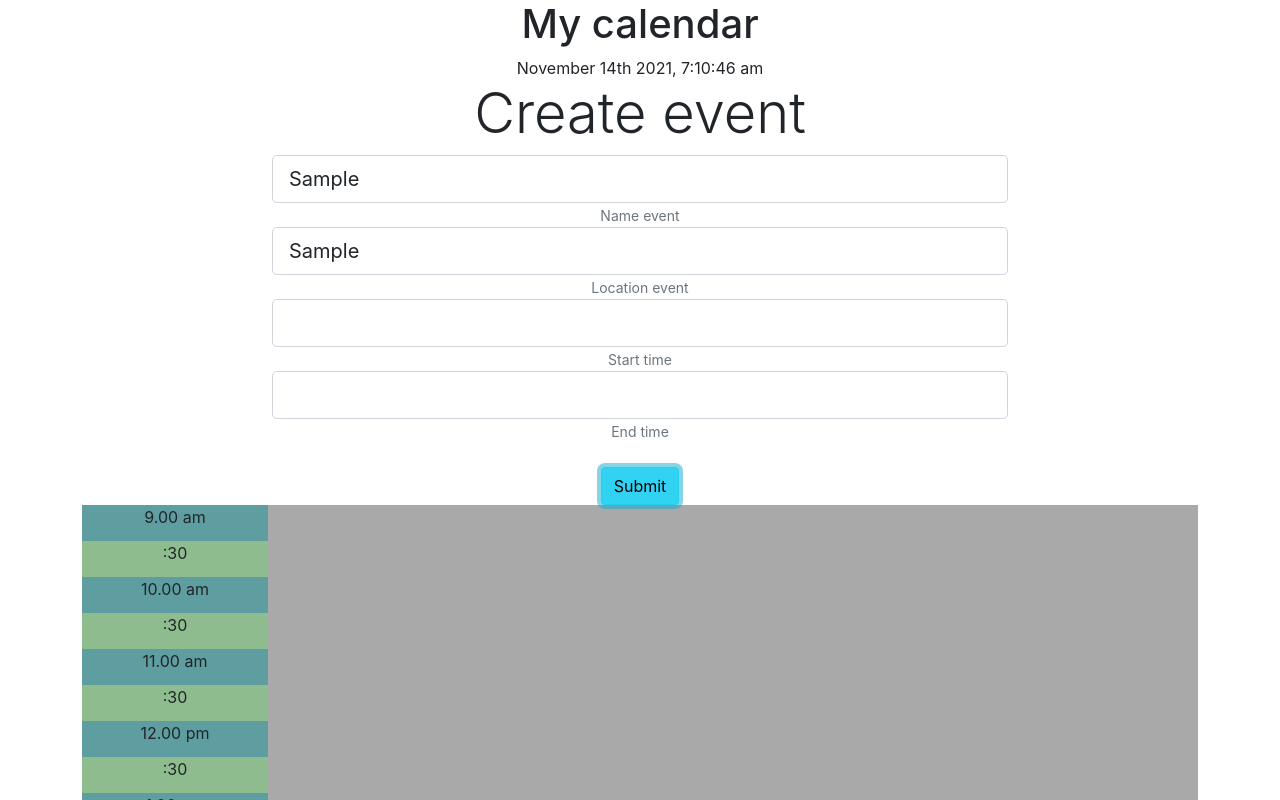
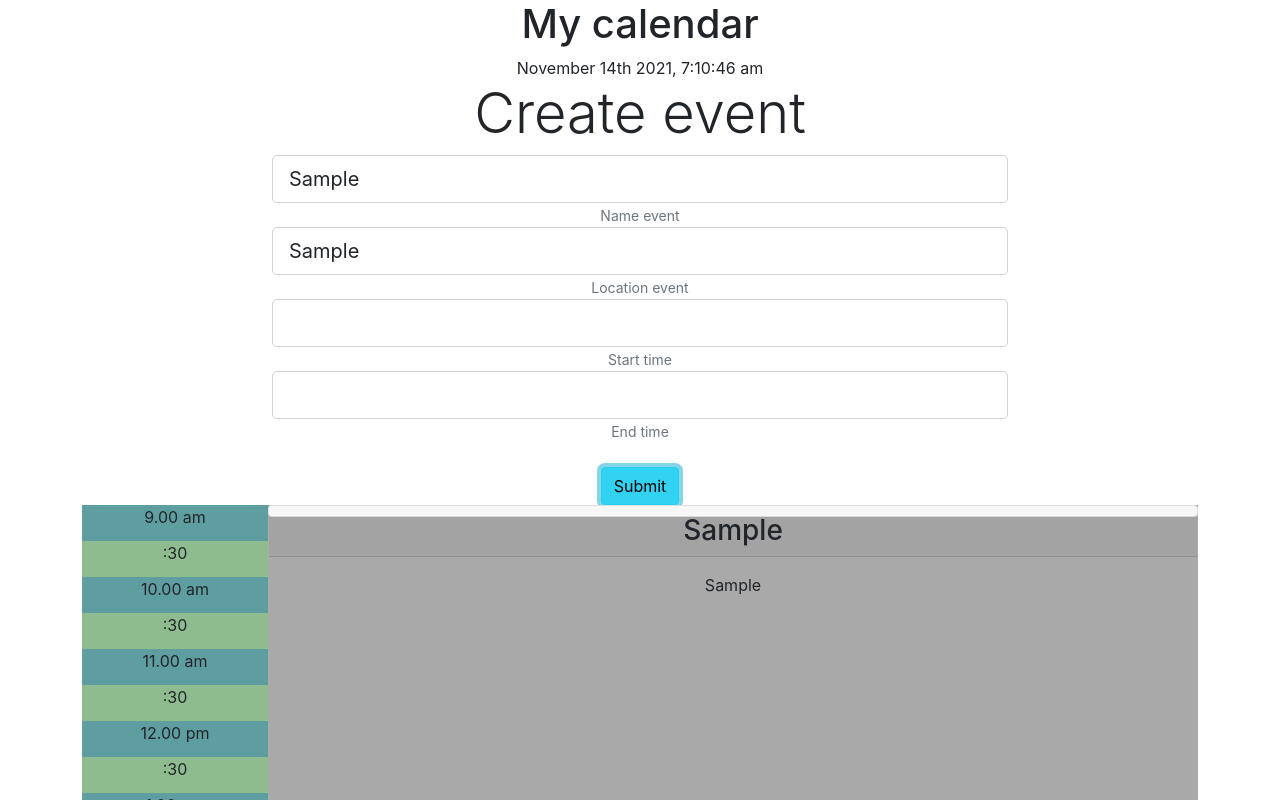
Before and after one commit to Lemeshevskaya/calendar-react, a React (Create React App) app: page / in a window 1280 px wide. Both pictures are taken after typing "Sample", "Sample" into the empty fields and a click on the input "Submit". Shown: the top 800 px of the page. Built offline with nearby package versions, Linux system fonts and the light colour scheme.

Commit message:
change CreateLable

```diff
--- a/src/components/CreateLable.js
+++ b/src/components/CreateLable.js
@@ -4,17 +4,8 @@ export default class CreateLable extends Component {
   render() {
     const {lable} = this.props;
     const {times} = this.props;
-    const period = [];
-    times.map((time) => {
-      if (time === lable.timeStart) {
-        period.push(times.indexOf(time));
-      } else if (time === lable.timeEnd) {
-        period.push(times.indexOf(time));
-      }
-      return (period)
-    })
-    const startTime = period[0];
-    const endTime = period[1]
+    const startTime = times.indexOf(lable.timeStart);
+    const endTime = times.indexOf(lable.timeEnd);
     return (
       <div className="card"
       style={{
```
